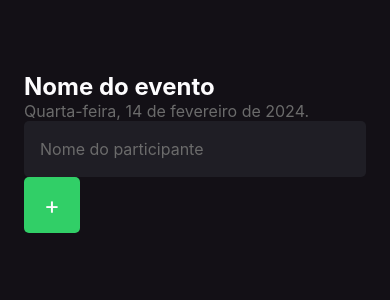
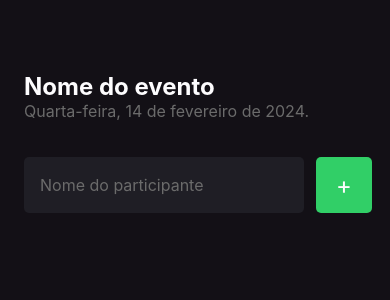
Before and after one commit to thealfredohenrique/imhere, a React Native app: screen / in a window 390 px wide. Shown: the top 300 px of the page. Built offline with nearby package versions, Linux system fonts and the light colour scheme.

Commit message:
feat: add container for styling event participant addition form
* Added a new container element around the event participant addition form to allow for easier styling.
* The container element has a name of `form`.

```diff
--- a/src/screens/Home/index.tsx
+++ b/src/screens/Home/index.tsx
@@ -13,6 +13,7 @@ export function Home() {
         Quarta-feira, 14 de fevereiro de 2024.
       </Text>
 
+      <View style={styles.form}>
         <TextInput
           style={styles.input}
           placeholder="Nome do participante"
@@ -22,5 +23,6 @@ export function Home() {
           <Text style={styles.buttonText}>+</Text>
         </TouchableOpacity>
       </View>
+    </View>
   );
 }
--- a/src/screens/Home/styles.ts
+++ b/src/screens/Home/styles.ts
@@ -17,11 +17,13 @@ export const styles = StyleSheet.create({
     fontSize: 16,
   },
   input: {
+    flex: 1,
     backgroundColor: "#1f1e25",
     color: "#fdfcfe",
     fontSize: 16,
     height: 56,
     padding: 16,
+    marginRight: 12,
     borderRadius: 5,
   },
   button: {
@@ -36,4 +38,10 @@ export const styles = StyleSheet.create({
     color: "#fdfcfe",
     fontSize: 24,
   },
+  form: {
+    width: "100%",
+    flexDirection: "row",
+    marginTop: 36,
+    marginBottom: 42,
+  },
 });
```
Lines whose indentation alone changed are shown as unchanged.
